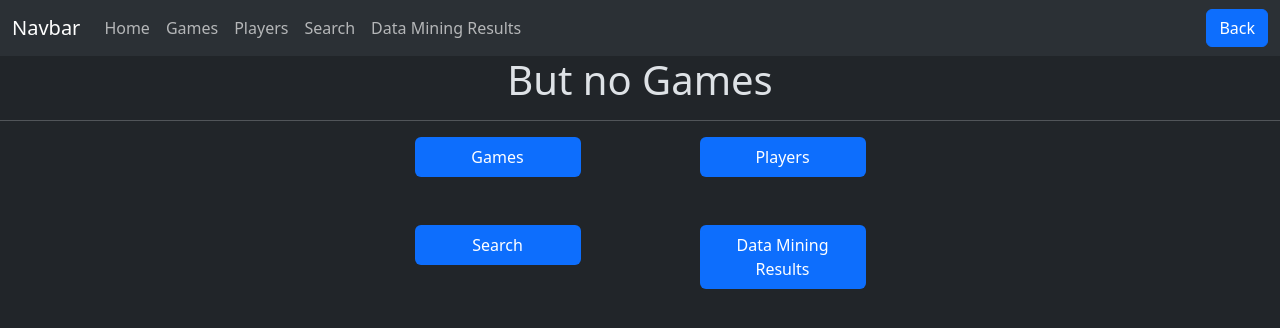
After one commit to Bmknezev/ESOF-3675-Project, a Flask app: template templates/homepage.html in a window 1280 px wide. The commit adds this page. Shown: the top 328 px of the page. Run offline with Flask 3, Linux system fonts and the light colour scheme; the template is opened without the code that fills it, so the values that code supplies are empty; parts of the project's set-up code (start-up, migrations or seed data) failed here and were passed over; some libraries are stand-ins or nearby versions.

Commit message:
made homepage and added back button

```diff
--- a/GUI.py
+++ b/GUI.py
@@ -53,7 +53,7 @@ numOfPages = 0
 
 ## ROUTES ##
 #determines which html file to load, and passes the variables to the html page
-@app.route("/", methods=["POST", "GET"])
+@app.route("/games", methods=["POST", "GET"])
 def index():
     global skipVal
     global numOfPages
@@ -140,6 +140,10 @@ def search():
 def graph():
     return render_template("graphs.html", title="Graphs")
 
+@app.route("/")
+def homepage():
+    return render_template("homepage.html")
+
 ## RUN ##
 #runs the app
 if __name__ == '__main__':
--- /dev/null
+++ b/templates/homepage.html
@@ -0,0 +1,68 @@
+<!-- View games page, gets and shows games from the database -->
+<!-- inherits from layout -->
+{% extends "layout.html" %}
+
+
+<!-- Code needs to be in block content tag to properly inherit -->
+{% block content %}
+
+<style>
+    h1 {
+        text-align: center;
+    }
+</style>
+<!-- Header/title -->
+<h1>But no Games</h1>
+
+
+
+<!-- Makes a horizontal line -->
+<hr>
+
+<div class="container-fluid">
+    <div class="container">
+        <div class="row justify-content-center">
+
+            <div class="col-2">
+                <ul class="nav nav-pills nav-fill">
+                    <li class="nav-item">
+                        <a class="nav-link active" aria-current="page" href="{{url_for('index')}}">Games</a>
+                    </li>
+                </ul>
+            </div>
+            <div class="col-1"></div>
+            <div class="col-2">
+                <ul class="nav nav-pills nav-fill">
+                    <li class="nav-item">
+                        <a class="nav-link active" aria-current="page" href="{{url_for('view_players')}}">Players</a>
+                    </li>
+                </ul>
+            </div>
+
+        </div>
+        <br>
+        <br>
+        <div class="row justify-content-center">
+
+            <div class="col-2">
+                <ul class="nav nav-pills nav-fill">
+                    <li class="nav-item">
+                        <a class="nav-link active" aria-current="page" href="{{url_for('search')}}">Search</a>
+                    </li>
+                </ul>
+            </div>
+            <div class="col-1"></div>
+            <div class="col-2">
+                <ul class="nav nav-pills nav-fill">
+                    <li class="nav-item">
+                        <a class="nav-link active" aria-current="page" href="{{url_for('graph')}}">Data Mining
+                            Results</a>
+                    </li>
+                </ul>
+            </div>
+
+        </div>
+    </div>
+</div>
+
+{% endblock %}
--- a/templates/layout.html
+++ b/templates/layout.html
@@ -36,6 +36,9 @@
         <div class="collapse navbar-collapse" id="navbarSupportedContent">
           <ul class="navbar-nav me-auto mb-2 mb-lg-0">
             <li class="nav-item active">
+              <a class="nav-link" href="{{ url_for('homepage') }}">Home</a>
+            </li>
+            <li class="nav-item active">
               <a class="nav-link" href="{{ url_for('index') }}">Games</a>
             </li>
             <li class="nav-item">
@@ -49,7 +52,17 @@
             </li>
           </ul>
         </div>
-      </div>
+        <div class="row justify-content-right">
+          <div class="col">
+            <button type="button" class="btn btn-primary" onclick="goBack()">Back</button>
+
+          </div>
+          <script>
+            function goBack() {
+              window.history.back();
+            }
+          </script>
+        </div>
     </nav>
   </header>
   <!-- The block content is where the other html files put their code  -->
--- a/templates/view_games.html
+++ b/templates/view_games.html
@@ -21,7 +21,7 @@
 
 
 <!-- Games Table -->
-<div class="container-fluid">
+
 
     <div class="container">
         <div class="row">
```
